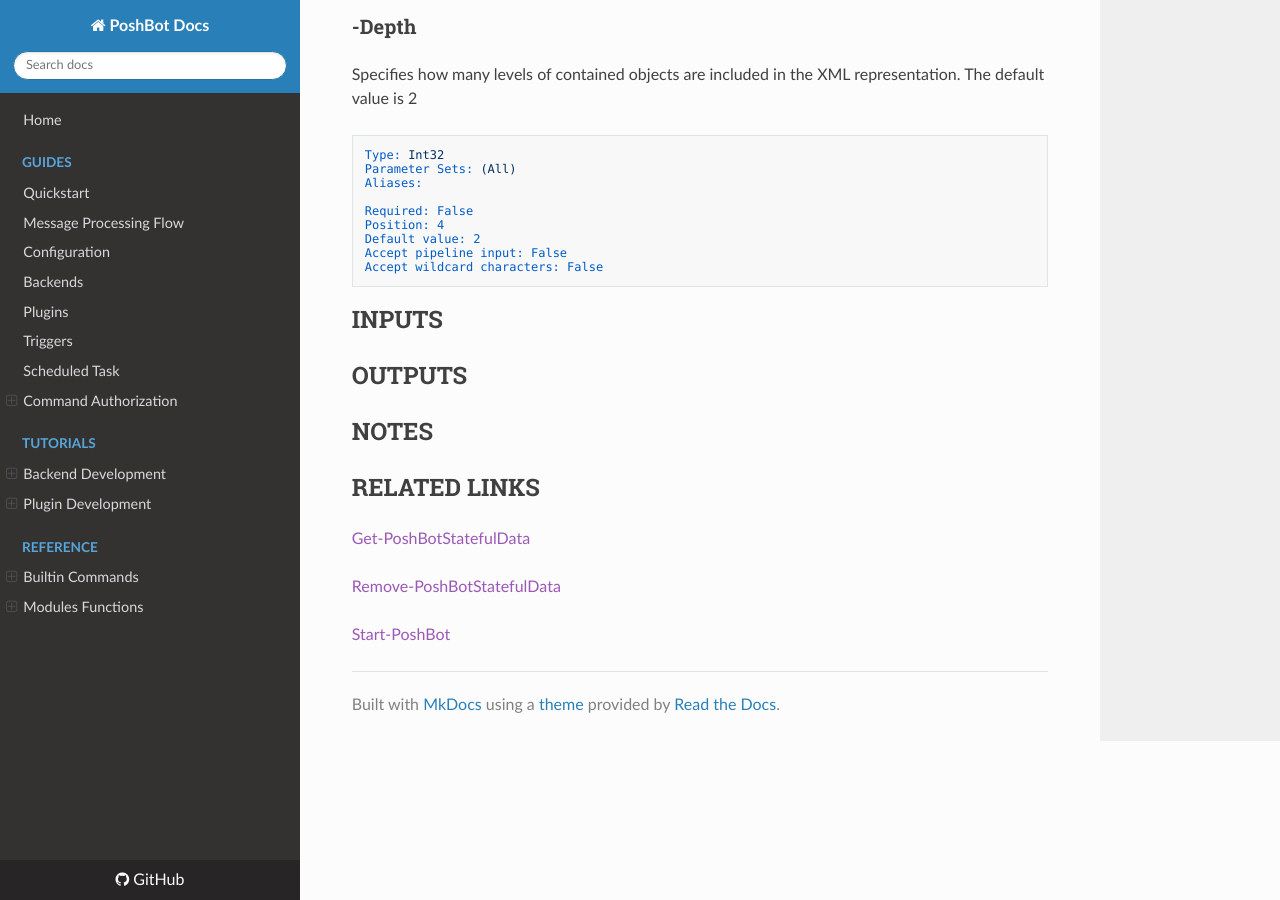
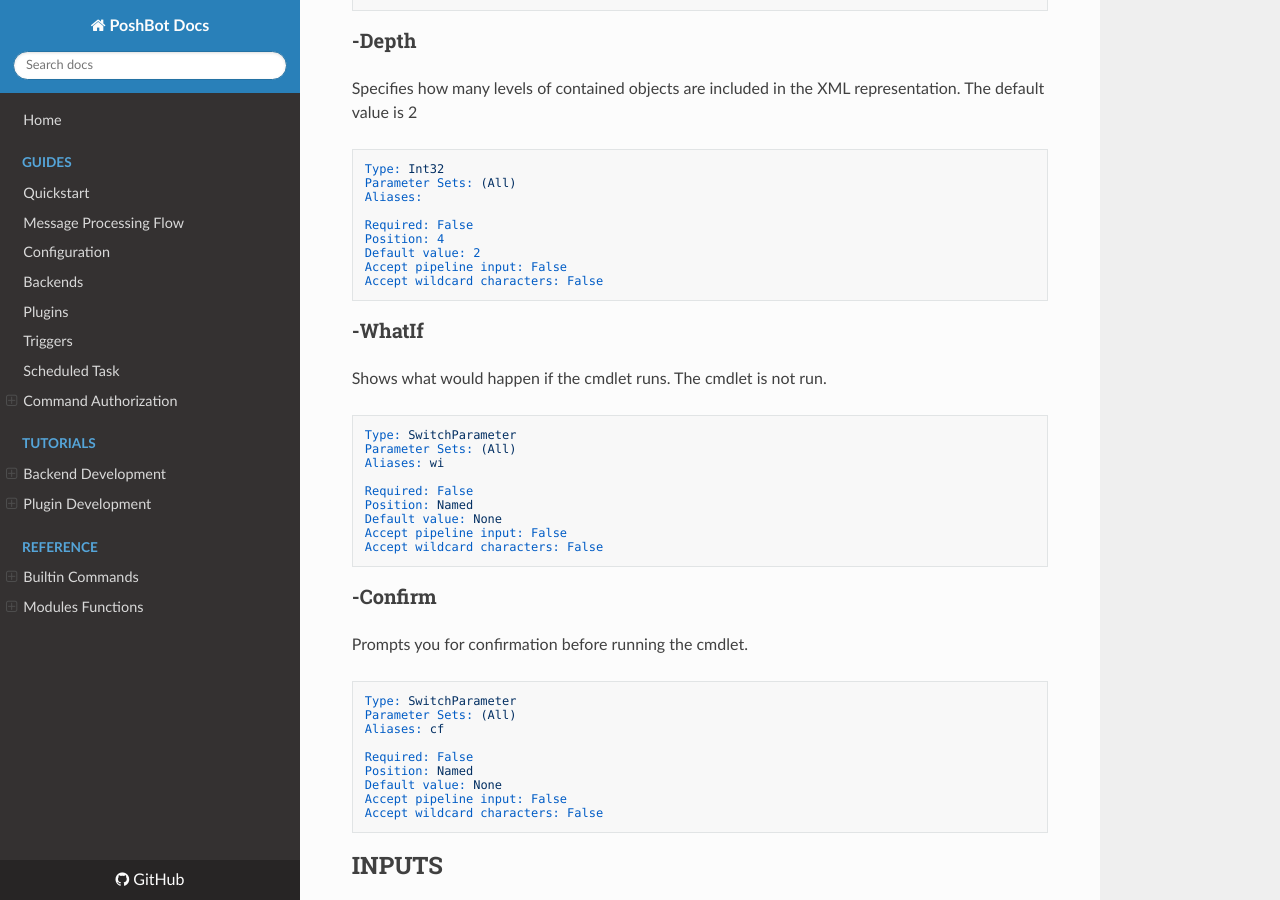
Before and after one commit to poshbotio/PoshBot, an MkDocs documentation site: the page built from docs/reference/functions/Set-PoshBotStatefulData.md, in a window 1280 px wide and 900 px high, scrolled down 1829 px. Built offline with MkDocs 1.6.1, drawn with Linux system fonts in a browser that asks for light colours; nearby versions of some CDN libraries; old or Windows-style settings are respelled for this version of MkDocs.

````diff
--- a/docs/reference/functions/Set-PoshBotStatefulData.md
+++ b/docs/reference/functions/Set-PoshBotStatefulData.md
@@ -12,7 +12,8 @@ Save stateful data to use in another PoshBot command
 ## SYNTAX
 
 ```
-Set-PoshBotStatefulData [-Name] <String> [-Value] <Object[]> [[-Scope] <String>] [[-Depth] <Int32>]
+Set-PoshBotStatefulData [-Name] <String> [-Value] <Object[]> [[-Scope] <String>] [[-Depth] <Int32>] [-WhatIf]
+ [-Confirm]
 ```
 
 ## DESCRIPTION
@@ -103,6 +104,37 @@ Accept pipeline input: False
 Accept wildcard characters: False
 ```
 
+### -WhatIf
+Shows what would happen if the cmdlet runs.
+The cmdlet is not run.
+
+```yaml
+Type: SwitchParameter
+Parameter Sets: (All)
+Aliases: wi
+
+Required: False
+Position: Named
+Default value: None
+Accept pipeline input: False
+Accept wildcard characters: False
+```
+
+### -Confirm
+Prompts you for confirmation before running the cmdlet.
+
+```yaml
+Type: SwitchParameter
+Parameter Sets: (All)
+Aliases: cf
+
+Required: False
+Position: Named
+Default value: None
+Accept pipeline input: False
+Accept wildcard characters: False
+```
+
 ## INPUTS
 
 ## OUTPUTS
````
Also changed, not shown: CHANGELOG.md (+1 -0 lines), docs/reference/functions/Remove-PoshBotStatefulData.md (+32 -1 lines), 5 other files.
